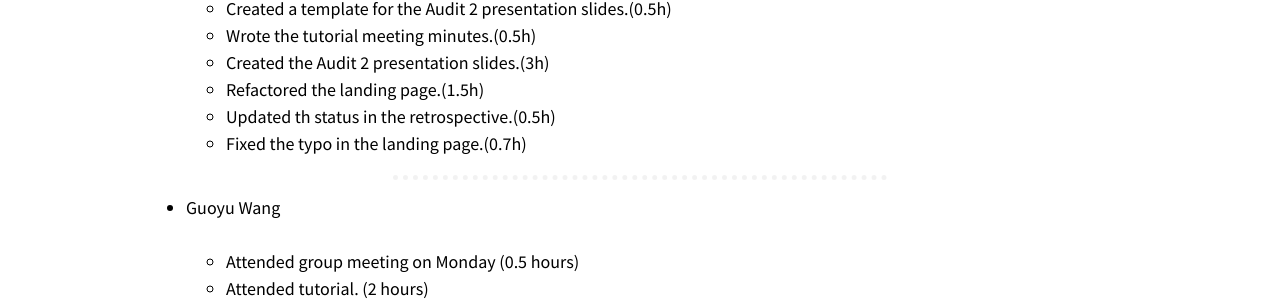
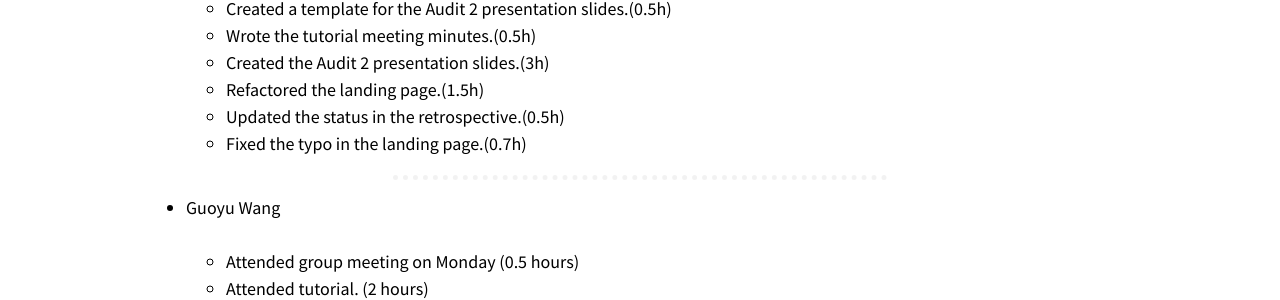
Before and after one commit to optofab/optofab.github.io, a Jekyll site: the page built from work_records.md, in a window 1280 px wide and 900 px high, scrolled down 8348 px. Shown: the part 295-595 px from the top of the window. Built offline with Jekyll 4.4.1, drawn with Linux system fonts in a browser that asks for light colours; nearby versions of some CDN libraries; emoji names are drawn with the system emoji font.

Commit message:
fix grammar typo

```diff
--- a/work_records.md
+++ b/work_records.md
@@ -343,7 +343,7 @@ _[Don't forget to add hours for each of the work you've done. This line will be
   - Wrote the tutorial meeting minutes.(0.5h)
   - Created the Audit 2 presentation slides.(3h)
   - Refactored the landing page.(1.5h)
-  - Updated th status in the retrospective.(0.5h)
+  - Updated the status in the retrospective.(0.5h)
   - Fixed the typo in the landing page.(0.7h)
 
 <hr class="hr-dotted">
```
